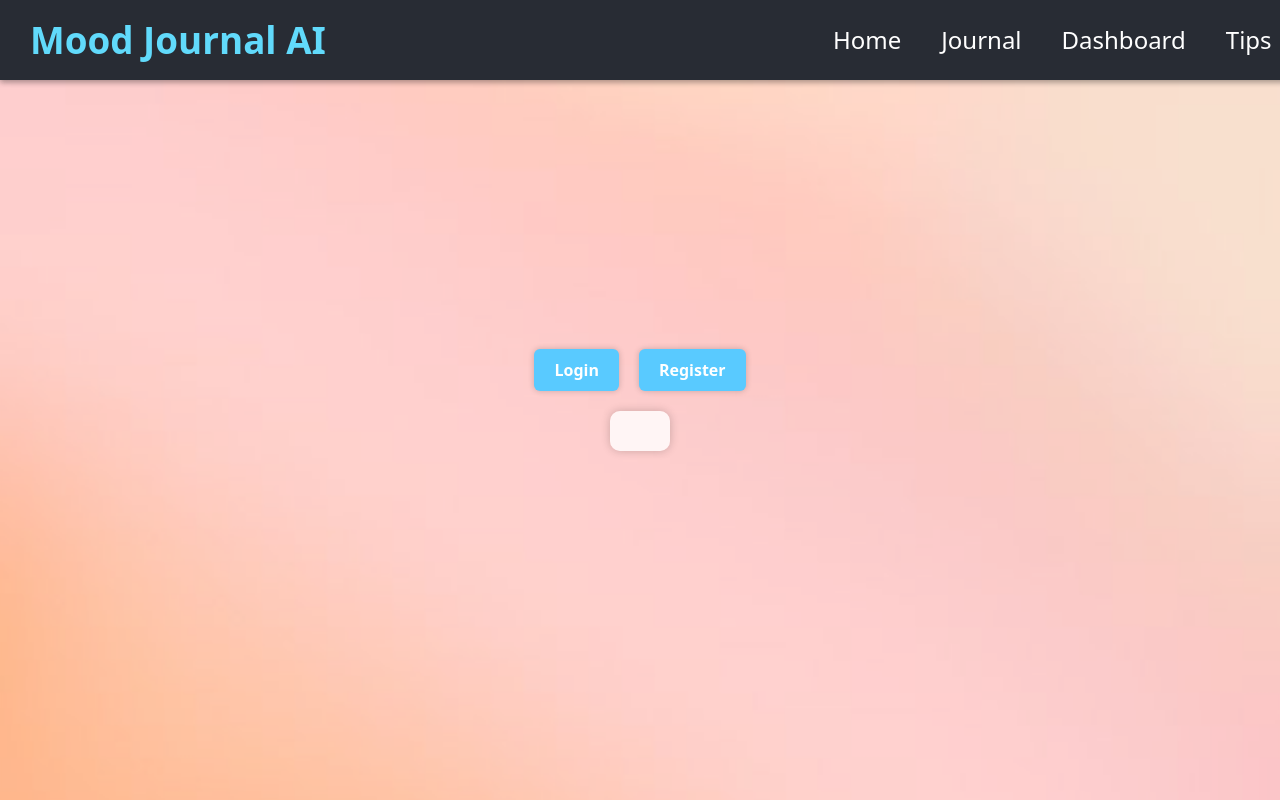
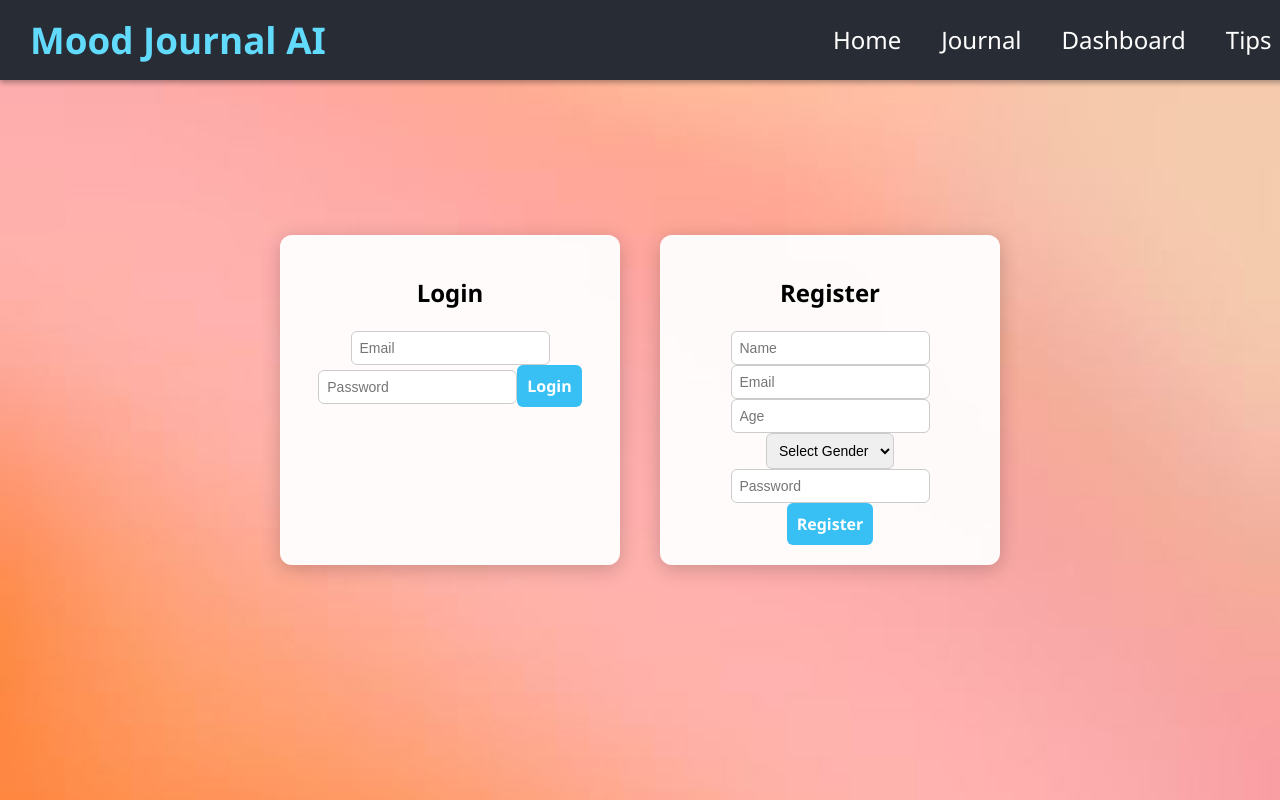
Before and after one commit to Unnati126/Capstone_Project, a React (Vite) app in the folder mood_journal_ai/frontend/: page / in a window 1280 px wide. Built offline with nearby package versions, Linux system fonts and the light colour scheme.

Commit message:
login & register form changes

```diff
--- a/mood_journal_ai/frontend/src/pages/Home.css
+++ b/mood_journal_ai/frontend/src/pages/Home.css
@@ -1,59 +1,68 @@
-.home-container {
-  position: relative;
-  height: 100vh;
-  width: 100vw;
-  background-image: url("../assets/bg-image.jpeg");
-  background-size: cover;
-  background-position: center;
-  background-repeat: no-repeat;
+body, html {
+  margin: 0;
+  padding: 0;
+  height: 100%;
+  background: none;
+  font-family: 'Segoe UI', sans-serif;
   overflow: hidden;
 }
 
-.overlay {
-  position: absolute;
-  top: 0;
-  left: 0;
-  height: 100%;
-  width: 100%;
-  background-color: rgba(255, 255, 255, 0.4);
-  backdrop-filter: blur(1px);
-  z-index: 1;
+.home-page {
+  height: 100vh;
+  width: 100vw;
+  background: url("../assets/bg-image.jpeg") no-repeat center center/cover;
+  display: flex;
+  justify-content: center;
+  align-items: center;
 }
 
-.auth-section {
-  position: relative;
-  z-index: 2;
+.form-wrapper {
+  display: flex;
+  gap: 40px;
+}
+
+.login-box,
+.register-box {
+  background-color: rgba(255, 255, 255, 0.95);
+  color: black;
+  text-align: center;
+  padding: 20px 30px;
+  border-radius: 12px;
+  width: 280px;
+  box-shadow: 0 4px 20px rgba(0, 0, 0, 0.2);
+}
+
+/*.auth-form {
+  background-color: rgba(255, 255, 255, 0.95);
+  padding: 20px 30px;
+  border-radius: 12px;
+  width: 280px;
+  box-shadow: 0 4px 20px rgba(0, 0, 0, 0.2);
   display: flex;
   flex-direction: column;
-  align-items: center;
-  justify-content: center;
-  height: 100%;
+  gap: 12px;
+}*/
+
+.auth-form h2 {
+  margin-bottom: 10px;
+  text-align: center;
+  color: #333;
 }
 
-.auth-toggle-buttons {
-  display: flex;
-  gap: 20px;
-  margin-bottom: 20px;
+.auth-form input,
+.auth-form select {
+  padding: 8px;
+  border: 1px solid #ccc;
+  border-radius: 6px;
+  font-size: 14px;
 }
 
-.auth-toggle-buttons button {
-  padding: 10px 20px;
+.auth-form button {
+  padding: 10px;
+  background-color: #38c0f4;
+  color: white;
   font-weight: bold;
-  background-color: #59caff;
   border: none;
   border-radius: 6px;
-  color: white;
   cursor: pointer;
-  box-shadow: 0 0 6px rgba(0, 0, 0, 0.2);
 }
-
-.auth-toggle-buttons button:hover {
-  background-color: #1ea7e1;
-}
-
-.form-box {
-  background: rgba(255, 255, 255, 0.8);
-  padding: 20px 30px;
-  border-radius: 10px;
-  box-shadow: 0 0 10px rgba(0, 0, 0, 0.2);
-}
--- a/mood_journal_ai/frontend/src/pages/Home.jsx
+++ b/mood_journal_ai/frontend/src/pages/Home.jsx
@@ -1,16 +1,28 @@
-import { useState } from "react";
+//import { useState } from "react";
 import Login from "./Login.jsx";
 import Register from "./Register.jsx";
 import "./Home.css";
 
 export default function Home() {
-  const [activeForm, setActiveForm] = useState(null);
+  //const [activeForm, setActiveForm] = useState(null);
 
   return (
-    <div className="home-container">
-      <div className="overlay" />
+    <div className="home-page">
+      <div className="form-wrapper">
 
-      <div className="auth-section">
+        <div className="login-box">
+            <h2>Login</h2>
+            <Login />
+          </div>
+
+          <div className="register-box">
+            <h2>Register</h2>
+            <Register />
+          </div>
+        </div>
+    </div>
+
+    /*<div className="auth-section">
         <div className="auth-toggle-buttons">
           <button onClick={() => setActiveForm("login")}>Login</button>
           <button onClick={() => setActiveForm("register")}>Register</button>
@@ -21,6 +33,6 @@ export default function Home() {
           {activeForm === "register" && <Register />}
         </div>
       </div>
-    </div>
+    </div> */
   );
 }
--- a/mood_journal_ai/frontend/src/pages/Login.css
+++ b/mood_journal_ai/frontend/src/pages/Login.css
@@ -1,5 +1,5 @@
 .login-container {
-  display: flex;
+  display: fixed;
   justify-content: center;
   align-items: flex-start;
   min-height: 100vh;
--- a/mood_journal_ai/frontend/src/pages/Login.jsx
+++ b/mood_journal_ai/frontend/src/pages/Login.jsx
@@ -28,7 +28,26 @@ export default function Login() {
   };
 
   return (
-    <div className="login-container">
+     <form className="auth-form" onSubmit={handleSubmit}>
+      <input
+        name="email"
+        type="email"
+        placeholder="Email"
+        value={form.email}
+        onChange={handleChange}
+        required
+      />
+      <input
+        name="password"
+        type="password"
+        placeholder="Password"
+        value={form.password}
+        onChange={handleChange}
+        required
+      />
+      <button type="submit">Login</button>
+    </form>
+    /*<div className="login-container">
       <form className="login-form" onSubmit={handleSubmit}>
         <h2>Login</h2>
         <input
@@ -49,6 +68,6 @@ export default function Login() {
         />
         <button type="submit">Login</button>
       </form>
-    </div>
+    </div>*/
   );
 }
--- a/mood_journal_ai/frontend/src/pages/Register.css
+++ b/mood_journal_ai/frontend/src/pages/Register.css
@@ -1,5 +1,5 @@
 .register-container {
-  display: flex;
+  display: fixed;
   justify-content: center;
   align-items: flex-start;
   min-height: 100vh;
--- a/mood_journal_ai/frontend/src/pages/Register.jsx
+++ b/mood_journal_ai/frontend/src/pages/Register.jsx
@@ -22,7 +22,7 @@ export default function Register() {
 
   const handleSubmit = async (e) => {
     e.preventDefault();
-    console.log("Registering:", form);
+    //console.log("Registering:", form);
     try {
       const res = await API.post("/auth/register", form);
       const token = res.data.token;
@@ -36,9 +36,10 @@ export default function Register() {
   };
 
   return (
-    <div className="register-container">
+    /*<div className="register-container">
       <form className="register-form" onSubmit={handleSubmit}>
-        <h2>Create Account</h2>
+        <h2>Create Account</h2>*/
+         <form className="auth-form" onSubmit={handleSubmit}>
         <input
           name="name"
           placeholder="Name"
@@ -82,6 +83,6 @@ export default function Register() {
         />
         <button type="submit">Register</button>
       </form>
-    </div>
+    //</div>
   );
 }
```
